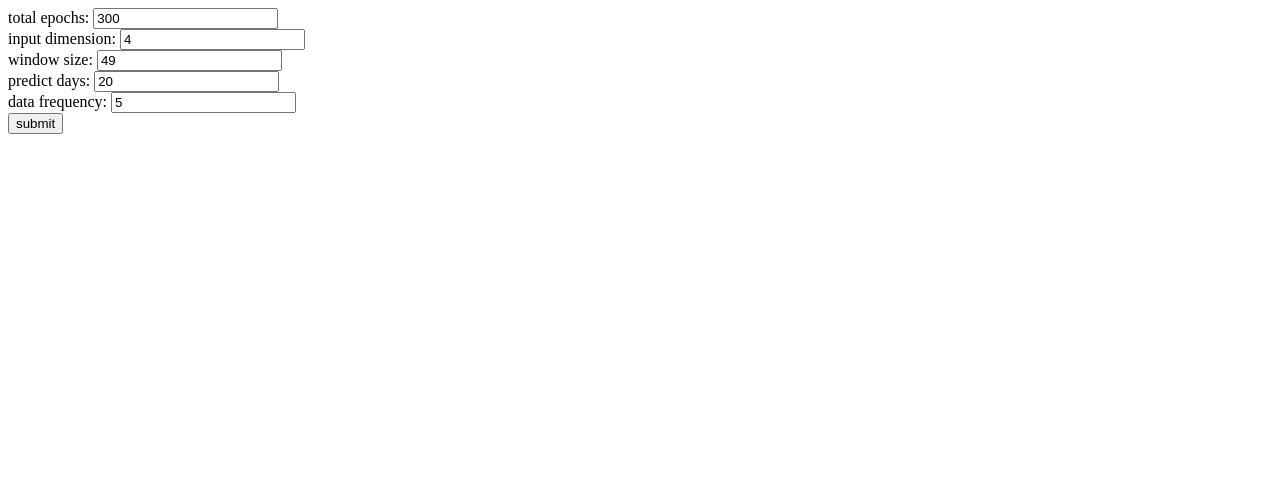
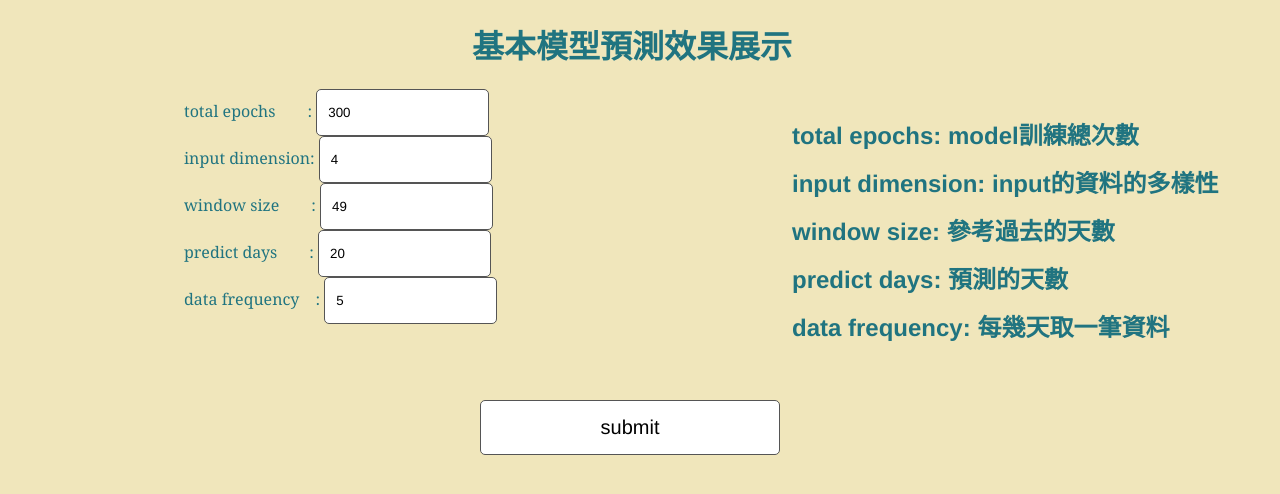
Before and after one commit to WilliamHsieh/CCU_project, a Flask app: page / in a window 1280 px wide. Shown: the top 494 px of the page. Run offline with Flask 2, Linux system fonts and the light colour scheme.

Commit message:
adding css

```diff
--- a/templates/index.html
+++ b/templates/index.html
@@ -5,21 +5,117 @@
 <title>home page</title>
 
 <style type="text/css">
+
 body {
+	padding-left: 11em;
+    font-family: Georgia, "Times New Roman",
+          Times, serif;
+    color: rgb(32, 116, 128);
+	background: rgb(240, 230, 187);}
+
+input {padding:15px 11px; background:rgb(255, 255, 255); border:0 none;
+	cursor:pointer;
+	-webkit-border-radius: 11px;
+	border-radius: 5px;
+	margin: 4;
+	border: 1px solid #555;
+	margin-right:10px;
+	font-family: Helvetica, Geneva, Arial,
+	SunSans-Regular, sans-serif ;
+	top: 15em;
+	}
+
+
+input.sub{
+	position: absolute;
+    top: 20em;
+	left: 24em;
+	width: 15em;
+	font-size:20px;
+	text-align: center;
 }
+
+h1.a0{
+	padding-left: 9em;
+	font-family: a Arial,
+	SunSans-Regular, sans-serif;
+	}
+
+h2.a1{
+	padding-left: 11em;
+	font-family: Helvetica, Geneva, Arial,
+	SunSans-Regular, sans-serif;
+	position: absolute;
+    top: 4em;
+    left: 22em; }
+
+h2.a2{
+	padding-left: 11em;
+	font-family: Helvetica, Geneva, Arial,
+	SunSans-Regular, sans-serif;
+	position: absolute;
+    top: 6em;
+    left: 22em; }
+
+h2.a3{
+	padding-left: 11em;
+	font-family: Helvetica, Geneva, Arial,
+	SunSans-Regular, sans-serif;
+	position: absolute;
+    top: 8em;
+    left: 22em; }
+
+h2.a4{
+	padding-left: 11em;
+	font-family: Helvetica, Geneva, Arial,
+	SunSans-Regular, sans-serif;
+	position: absolute;
+    top: 10em;
+    left: 22em;
+}
+
+h2.a5{
+	padding-left: 11em;
+	font-family: Helvetica, Geneva, Arial,
+	SunSans-Regular, sans-serif;
+	position: absolute;
+    top: 12em;
+    left: 22em;
+}
+
+
 </style>
+
 
 {% endblock %}
 
 
 {% block body %}
-<form action="/" method="POST">
-	total epochs: <input type="text" name="total_epochs" id="content" value="300"><br>
-	input dimension: <input type="text" name="input_dim" id="content" value="4"><br>
-	window size: <input type="text" name="window_size" id="content" value="49"><br>
-	predict days: <input type="text" name="predict_days" id="content" value="20"><br>
-	data frequency: <input type="text" name="data_frequency" id="content" value="5"><br>
-    <input type="submit" value="submit">
-</form>
 
+    <div>
+		<h1 class = "a0"> 基本模型預測效果展示</h1>
+	</div>
+
+
+	<form action="/" method="POST" class = "aaa">
+		<div>
+			total epochs　　: <input type="text" name="total_epochs" id="content" value="300"><br>
+			input dimension: <input type="text" name="input_dim" id="content" value="4"><br>
+			window size　　: <input type="text" name="window_size" id="content" value="49"><br>
+			predict days　　: <input type="text" name="predict_days" id="content" value="20"><br>
+			data frequency　: <input type="text" name="data_frequency" id="content" value="5"><br>
+		</div>
+		<div>
+			<input type="submit" value="submit" class = "sub">
+		</div>
+	</form>
+
+
+	<div>
+		<h2 class = "a1">total epochs: model訓練總次數</h2>
+		<h2 class = "a2">input dimension: input的資料的多樣性</h2>
+		<h2 class = "a3">window size: 參考過去的天數</h2>
+		<h2 class = "a4">predict days: 預測的天數</h2>
+		<h2 class = "a5">data frequency: 每幾天取一筆資料</h2>
+	</div>
 {% endblock %}
```
